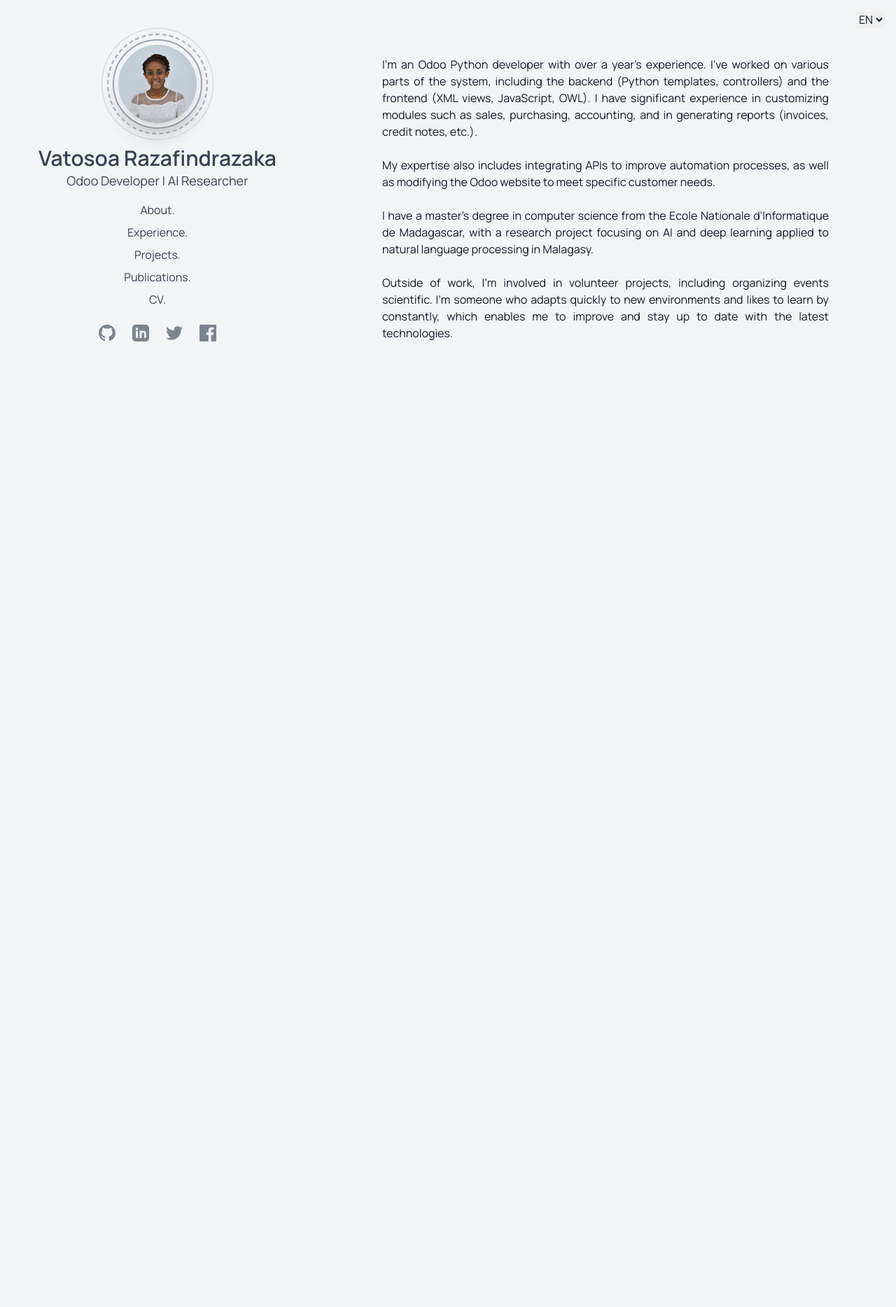
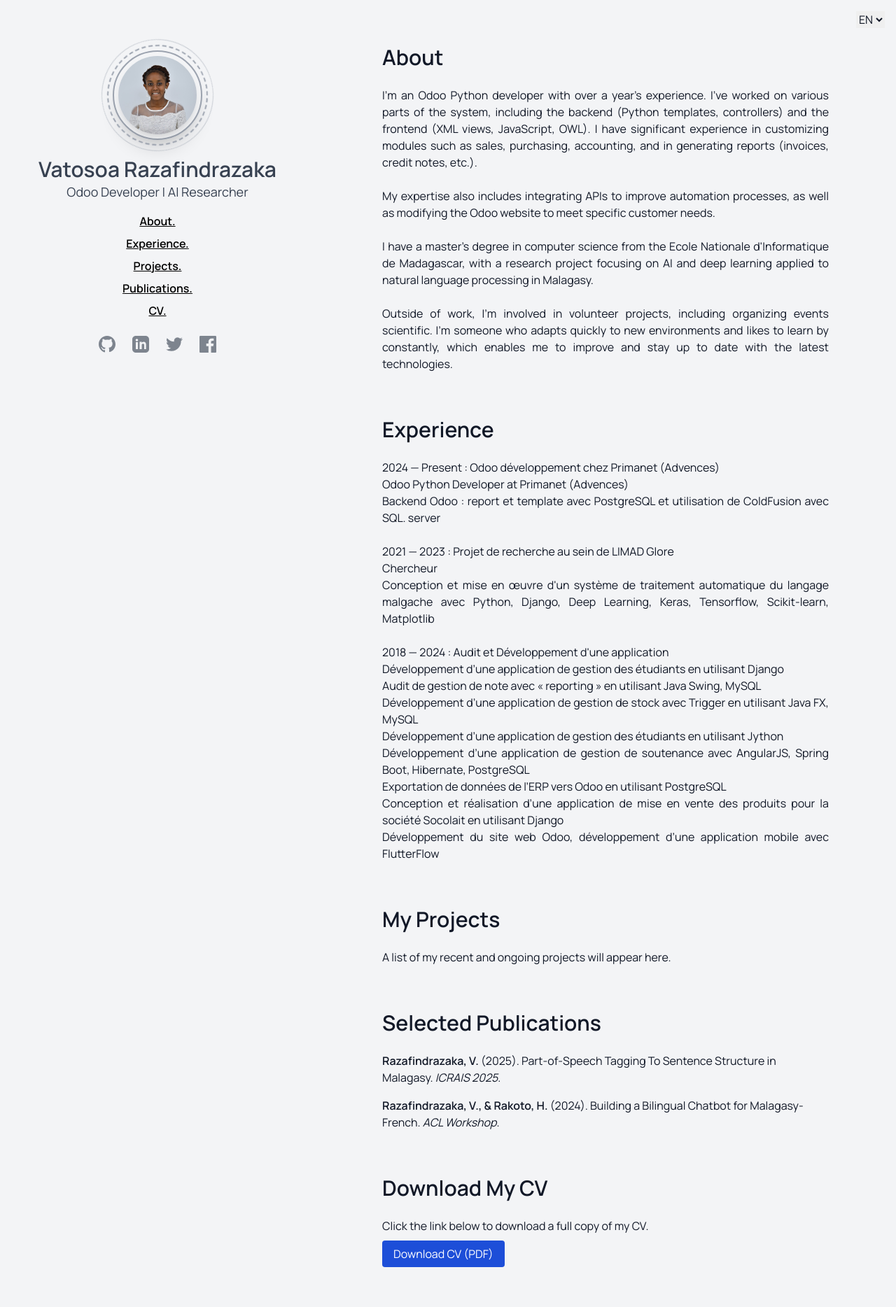
Before and after one commit to Vatosoa/myportfolio, a Django app: template templates/core/about.html in a window 1280 px wide. Shown: the whole page at 70% size. Before the commit the page ends 488 px from the top, so only its background shows below. Run offline with Django 3.2, Linux system fonts and the light colour scheme; the template is opened without the code that fills it, so the values that code supplies are empty.

Commit message:
[UPD] Fix multiple page to one page and the link

```diff
--- a/core/urls.py
+++ b/core/urls.py
@@ -3,8 +3,4 @@
 
 urlpatterns = [
     path('', views.about, name='about'),
-    path('experience/', views.experience, name='experience'),
-    path('projects/', views.projects, name='projects'),
-    path('publications/', views.publications, name='publications'),
-    path('cv/', views.cv, name='cv'),
 ]
--- /dev/null
+++ b/static/js/scripts_nav.js
@@ -0,0 +1,50 @@
+document.addEventListener('DOMContentLoaded', function () {
+  const navbarLinks = document.querySelectorAll('.navbar-link');
+  const sections = document.querySelectorAll('section'); // Sections de la page
+
+  // Fonction pour vérifier si une section est dans la fenêtre visible
+  function checkSectionInView() {
+    sections.forEach(section => {
+      const rect = section.getBoundingClientRect();
+      const link = document.querySelector(`.navbar-link[href="#${section.id}"]`);
+
+      // Si la section est visible à l'écran
+      if (rect.top <= window.innerHeight && rect.bottom >= 0) {
+        // Ajouter la classe 'active' au lien correspondant
+        link.classList.add('active');
+      } else {
+        // Sinon, enlever la classe 'active'
+        link.classList.remove('active');
+      }
+    });
+  }
+
+  // Vérification lors du défilement
+  window.addEventListener('scroll', checkSectionInView);
+
+  // Vérification initiale au chargement de la page
+  checkSectionInView();
+
+  // Ajouter un événement de clic à chaque lien
+  navbarLinks.forEach(link => {
+    link.addEventListener('click', function() {
+      // Enlever la classe 'active' de tous les liens
+      navbarLinks.forEach(link => link.classList.remove('active'));
+
+      // Ajouter la classe 'active' au lien cliqué
+      this.classList.add('active');
+    });
+
+    // Ajouter un événement de survol à chaque lien pour le surligner
+    link.addEventListener('mouseover', function() {
+      // Ajouter l'effet de survol (underline) sans ajouter de classe active
+      this.classList.add('hover');
+    });
+
+    // Enlever l'effet de survol lorsqu'on sort du lien
+    link.addEventListener('mouseleave', function() {
+      // Enlever l'effet de survol (underline) lorsque la souris quitte le lien
+      this.classList.remove('hover');
+    });
+  });
+});
--- a/templates/base.html
+++ b/templates/base.html
@@ -11,9 +11,11 @@
   <link href="https://fonts.googleapis.com/css2?family=Manrope:wght@400;600&display=swap" rel="stylesheet">
   <link href="https://cdn.jsdelivr.net/npm/tailwindcss@2.2.19/dist/tailwind.min.css" rel="stylesheet">
   <script src="https://unpkg.com/feather-icons"></script>
+  <!-- Lien vers le fichier JavaScript -->
+  <script src="{% static 'js/scripts_nav.js' %}"></script>
 </head>
 <body class="flex flex-col min-h-screen bg-gray-100 text-gray-900 font-[Inter]" style="font-family: 'Manrope', sans-serif;">
-  <header class="p-4 flex justify-between items-center">
+  <header class="p-4 flex justify-between items-center fixed top-0 left-0 w-full">
     <!-- Sélection de la langue en haut à droite -->
     <form action="/i18n/setlang/" method="post">{% csrf_token %}
       <select name="language" onchange="this.form.submit()" class="absolute top-4 right-4">
@@ -26,10 +28,11 @@
   <div class="flex flex-col md:flex-row">
     <!-- Sidebar à gauche avec image, description et réseaux sociaux -->
     <!-- <aside class="bg-gray-800 text-gray-700 p-6 flex flex-col items-center" style="width: 100%; max-width: 400px;"> -->
-    <aside class="text-gray-700 p-6 flex flex-col items-center"
-      style="width: 100%; max-width: 450px;height: 90vh;">
+    <aside class="text-gray-700 p-6 flex flex-col items-center fixed top-0 left-0 z-50"
+      style="width: 100%; max-width: 450px;height: 100vh; overflow-y: auto;">
     <!-- <aside class="bg-gray-800 text-gray-700 p-6 flex flex-col items-center"
       style="width: 100%; max-width: 450px;height: 100vh;"> -->
+      <br><br>
       <!-- Image et cercles animés -->
       <div class="w-32 h-32 rounded-full border-2 border-gray-400 flex items-center justify-center relative shadow-xl mb-4 mt-0">
         <!-- L'image au centre -->
@@ -49,14 +52,14 @@
       <!-- Navbar -->
       <nav class="space-y-2 w-full flex flex-col items-center">
         {% if LANGUAGE_CODE == 'fr' %}
-        <a href="{% url 'about' %}" class="flex items-center hover:underline">{% trans "A propos" %}.</a>
+        <a href="#about" class="navbar-link flex items-center">{% trans "A propos" %}.</a>
         {% else %}
-        <a href="{% url 'about' %}" class="flex items-center hover:underline">{% trans "About" %}.</a>
+        <a href="#about" class="navbar-link flex items-center">{% trans "About" %}.</a>
         {% endif %}
-        <a href="{% url 'experience' %}" class="flex items-center hover:underline">{% trans "Experience" %}.</a>
-        <a href="{% url 'projects' %}" class="flex items-center hover:underline">{% trans "Projects" %}.</a>
-        <a href="{% url 'publications' %}" class="flex items-center hover:underline">{% trans "Publications" %}.</a>
-        <a href="{% url 'cv' %}" class="flex items-center hover:underline">{% trans "CV" %}.</a>
+        <a href="#experience" class="navbar-link flex items-center">{% trans "Experience" %}.</a>
+        <a href="#projects" class="navbar-link flex items-center">{% trans "Projects" %}.</a>
+        <a href="#publications" class="navbar-link flex items-center">{% trans "Publications" %}.</a>
+        <a href="#cv" class="navbar-link flex items-center">{% trans "CV" %}.</a>
       </nav>
 
       <!-- Réseaux sociaux -->
@@ -93,7 +96,7 @@
     </aside>
 
     <!-- Contenu principal à droite -->
-    <main class="flex-grow container mx-auto px-4">
+    <main class="flex-grow container mx-auto px-4" style="margin-left: 450px;">
       {% block content %}
       <section class="my-12 flex flex-col md:flex-row items-center gap-8">
         <div class="md:w-1/2">
@@ -115,17 +118,37 @@
         <div class="mt-2 md:mt-0 flex space-x-4">
         <a href="https://github.com/Vatosoa" target="_blank" class="hover:underline">GitHub</a>
         <a href="https://scholar.google.com" target="_blank" class="hover:underline">Google Scholar</a>
-        <a href="{% url 'cv' %}" class="hover:underline">{% trans "CV" %}</a>
+        <a href="#cv" class="hover:underline">{% trans "CV" %}</a>
         </div>
     </div>
   </footer> -->
 
   <style>
+    /* Effet au survol : texte noir et souligné */
+    .navbar-link:hover {
+      text-decoration: underline;
+      color: black; /* Couleur noire au survol */
+    }
+
+    /* Style de l'élément actif : texte noir, souligné et en gras */
+    .navbar-link.active {
+      color: black;
+      text-decoration: underline;
+      font-weight: bold;
+    }
+
+    /* Par défaut, le texte des liens est noir */
+    .navbar-link {
+      color: gray; /* Couleur par défaut du texte */
+    }
+
+    /* Animation de rotation lente pour les cercles */
     @keyframes spin-slow {
       from { transform: rotate(0deg); }
       to { transform: rotate(360deg); }
     }
 
+    /* Appliquer l'animation de rotation lente */
     .animate-spin-slow {
       animation: spin-slow 10s linear infinite;
     }
--- a/templates/core/about.html
+++ b/templates/core/about.html
@@ -1,8 +1,12 @@
 {% extends 'base.html' %}
 {% load i18n %}
+{% get_current_language as LANGUAGE_CODE %}
 {% block title %}{% trans "VR" %}{% endblock %}
 {% block content %}
-<section class="my-12">
+
+<!-- About Section -->
+<section id="about" class="my-16">
+  <h2 class="text-3xl font-bold mb-6 ml-20">{% if LANGUAGE_CODE == 'fr' %}À propos{% else %}About{% endif %}</h2>
   <div class="flex flex-col text-justify relative ml-20 mr-20">
     {% if LANGUAGE_CODE == 'fr' %}
     Je suis développeur Odoo Python avec plus d'un an d'expérience.
@@ -42,4 +46,8 @@
     {% endif %}
   </div>
 </section>
+{% include 'core/experience.html' %}
+{% include 'core/projects.html' %}
+{% include 'core/publications.html' %}
+{% include 'core/cv.html' %}
 {% endblock %}
--- a/templates/core/cv.html
+++ b/templates/core/cv.html
@@ -1,10 +1,8 @@
-{% extends 'base.html' %}
 {% load i18n %}
 {% get_current_language as LANGUAGE_CODE %}
-{% block title %}{% trans "Curriculum Vitae" %}{% endblock %}
-{% block content %}
-<section class="my-12">
-  <h2 class="text-3xl font-bold mb-4">{% trans "Download My CV" %}</h2>
+<section id="cv" class="my-16">
+  <h2 class="text-3xl font-bold mb-6 ml-20">{% trans "Download My CV" %}</h2>
+  <div class="ml-20 mr-20">
     <p class="mb-4">{% trans "Click the link below to download a full copy of my CV." %}</p>
     {% if LANGUAGE_CODE == 'fr' %}
       <a href="/static/pdf/CV-Vatosoa-Razafindrazaka.pdf" class="bg-blue-700 text-white px-4 py-2 rounded hover:bg-blue-800">
@@ -15,5 +13,5 @@
         {% trans "Download CV (PDF)" %}
       </a>
     {% endif %}
+  </div>
 </section>
-{% endblock %}
--- a/templates/core/experience.html
+++ b/templates/core/experience.html
@@ -1,14 +1,34 @@
-{% extends 'base.html' %}
 {% load i18n %}
-{% block title %}{% trans "Experience" %}{% endblock %}
-{% block content %}
-<section class="my-12">
-  <h2 class="text-3xl font-bold mb-4">{% trans "Experience" %}</h2>
-  <ul class="list-disc ml-6 text-lg">
-    <li>{% trans "Natural Language Processing (NLP) in low-resource languages" %}</li>
-    <li>{% trans "Semantic search and knowledge representation" %}</li>
-    <li>{% trans "Odoo framework and business automation" %}</li>
-    <li>{% trans "Python backend architecture and system design" %}</li>
-  </ul>
+<section id="experience" class="my-16">
+  <h2 class="text-3xl font-bold mb-6 ml-20">{% trans "Experience" %}</h2>
+  <div class="flex flex-col text-justify relative ml-20 mr-20">
+    2024 — Present : Odoo développement chez Primanet (Advences) <br>
+    Odoo Python Developer at Primanet (Advences) <br>
+    Backend Odoo : report et template avec PostgreSQL et
+    utilisation de ColdFusion avec SQL. server
+    <br><br>
+    2021 — 2023 : Projet de recherche au sein de LIMAD Glore <br>
+    Chercheur<br>
+    Conception et mise en œuvre d'un système de traitement
+    automatique du langage malgache avec Python, Django,
+    Deep Learning, Keras, Tensorflow, Scikit-learn, Matplotlib
+    <br><br>
+    2018 — 2024 : Audit et Développement d'une application <br>
+    Développement d’une application de gestion des étudiants en
+    utilisant Django<br>
+    Audit de gestion de note avec « reporting » en utilisant Java
+    Swing, MySQL<br>
+    Développement d’une application de gestion de stock avec
+    Trigger en utilisant Java FX, MySQL<br>
+    Développement d’une application de gestion des étudiants en
+    utilisant Jython<br>
+    Développement d’une application de gestion de soutenance
+    avec AngularJS, Spring Boot, Hibernate, PostgreSQL<br>
+    Exportation de données de l’ERP vers Odoo en utilisant
+    PostgreSQL<br>
+    Conception et réalisation d’une application de mise en vente
+    des produits pour la société Socolait en utilisant Django<br>
+    Développement du site web Odoo, développement d’une
+    application mobile avec FlutterFlow<br>
+  </div>
 </section>
-{% endblock %}
--- a/templates/core/projects.html
+++ b/templates/core/projects.html
@@ -1,9 +1,7 @@
-{% extends 'base.html' %}
 {% load i18n %}
-{% block title %}{% trans "Projects" %}{% endblock %}
-{% block content %}
-<section class="my-12">
-  <h2 class="text-3xl font-bold mb-4">{% trans "My Projects" %}</h2>
-  <p>{% trans "A list of my recent and ongoing projects will appear here." %}</p>
+<section id="projects" class="my-16">
+  <h2 class="text-3xl font-bold mb-6 ml-20">{% trans "My Projects" %}</h2>
+  <div class="ml-20 mr-20">
+    <p>{% trans "A list of my recent and ongoing projects will appear here." %}</p>
+  </div>
 </section>
-{% endblock %}
--- a/templates/core/publications.html
+++ b/templates/core/publications.html
@@ -1,9 +1,7 @@
-{% extends 'base.html' %}
 {% load i18n %}
-{% block title %}{% trans "Publications" %}{% endblock %}
-{% block content %}
-<section class="my-12">
-  <h2 class="text-3xl font-bold mb-4">{% trans "Selected Publications" %}</h2>
+<section id="publications" class="my-16">
+  <h2 class="text-3xl font-bold mb-6 ml-20">{% trans "Selected Publications" %}</h2>
+  <div class="ml-20 mr-20">
     <ul class="space-y-4">
       <li>
         <strong>Razafindrazaka, V.</strong> {% trans "(2025). Part-of-Speech Tagging To Sentence Structure in Malagasy." %} <em>ICRAIS 2025</em>.
@@ -12,5 +10,5 @@
         <strong>Razafindrazaka, V., & Rakoto, H.</strong> {% trans "(2024). Building a Bilingual Chatbot for Malagasy-French." %} <em>ACL Workshop</em>.
       </li>
     </ul>
+  </div>
 </section>
-{% endblock %}
```
Lines whose indentation alone changed are shown as unchanged.
